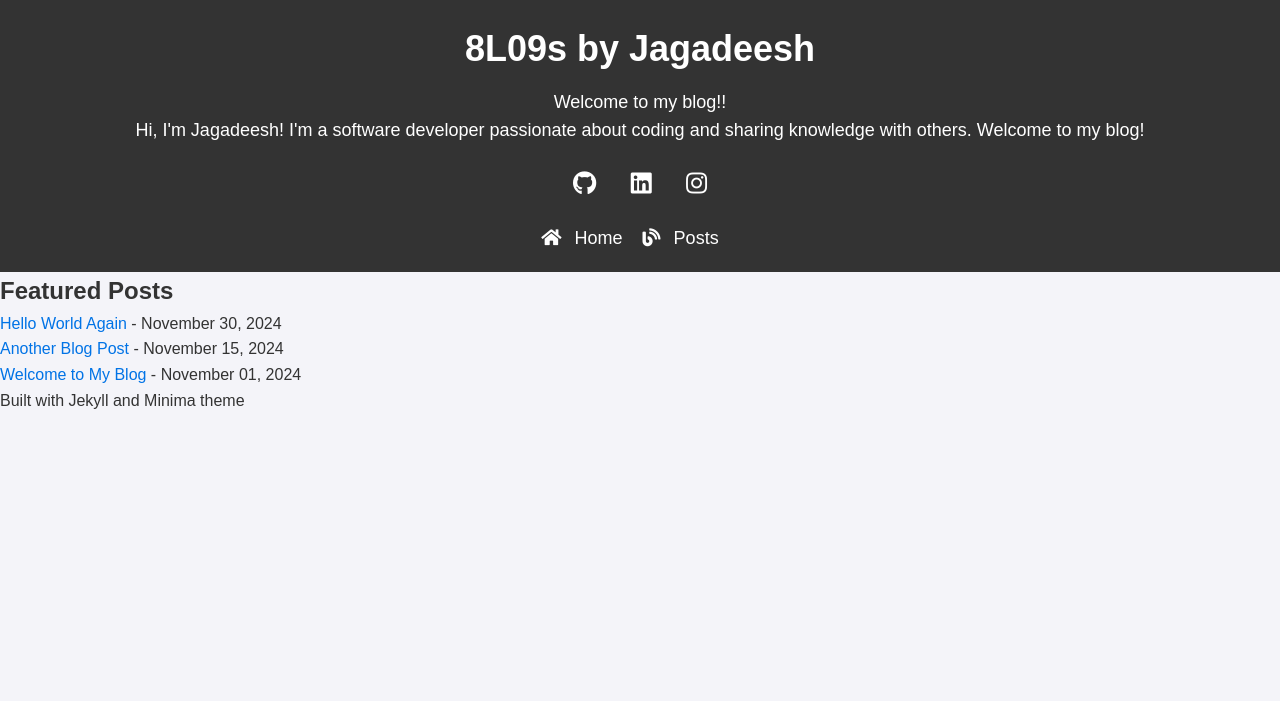
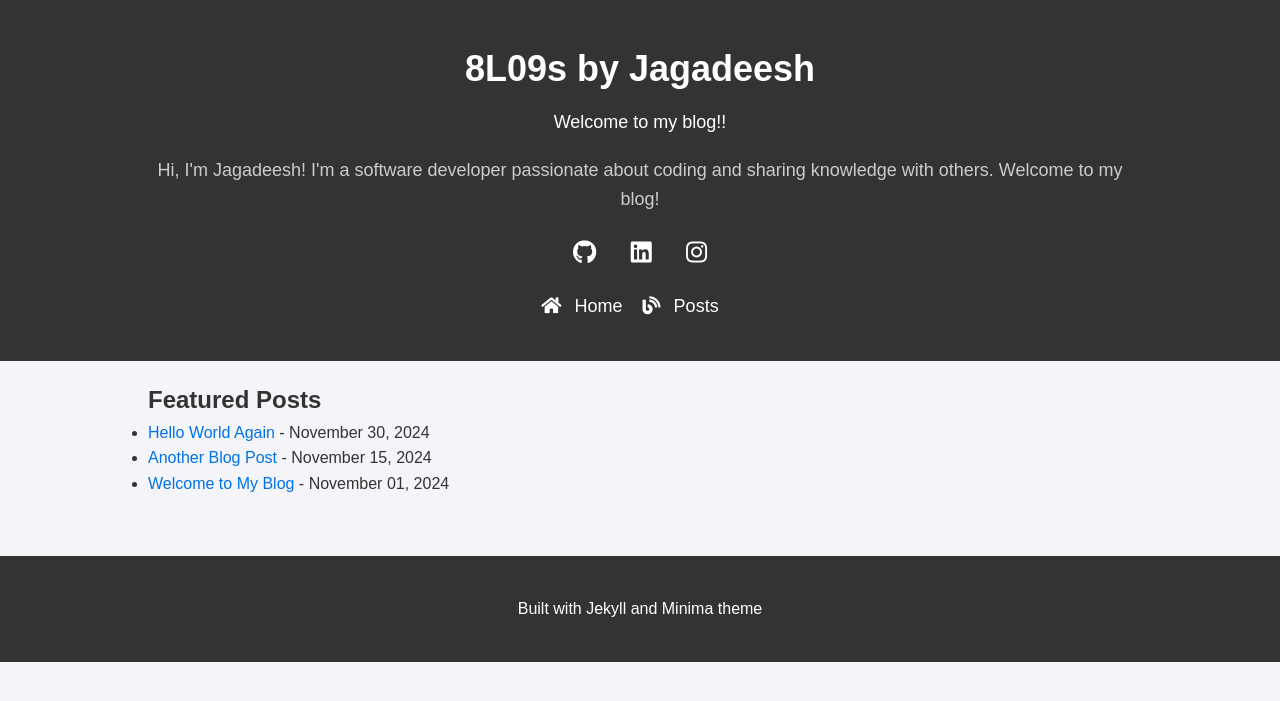
Before and after one commit to Mummanajagadeesh/8L09, a Jekyll site: the page built from index.md, in a window 1280 px wide. Shown: the top 701 px of the page. Built offline with Jekyll 4.4.1, drawn with Linux system fonts in a browser that asks for light colours.

Commit message:
Update style.css

```diff
--- a/assets/css/style.css
+++ b/assets/css/style.css
@@ -14,11 +14,18 @@ body {
   padding: 0;
 }
 
+.container {
+  width: 80%;
+  max-width: 1200px;  /* Max width for large screens */
+  margin: 0 auto;  /* Center-aligns the content */
+  padding: 20px;
+}
+
 header {
   background-color: #333;  /* Dark header background */
   color: #fff;  /* White text in the header */
   text-align: center;
-  padding: 20px;
+  padding: 20px 0;
 }
 
 header h1 {
@@ -30,15 +37,21 @@ header p {
   font-size: 18px;
 }
 
-header nav {
+/* Bio Section */
+.bio {
   margin-top: 20px;
+  font-size: 16px;
+  color: #ccc;
+  text-align: center;
 }
 
+/* Navigation */
 header nav ul {
   list-style: none;
   padding: 0;
   display: flex;
   justify-content: center;
+  margin-top: 20px;
 }
 
 header nav ul li {
@@ -111,3 +124,12 @@ a {
 a:hover {
   text-decoration: underline;
 }
+
+/* Footer Styling */
+footer {
+  background-color: #333;
+  color: #fff;
+  padding: 20px;
+  text-align: center;
+  margin-top: 40px;
+}
```
